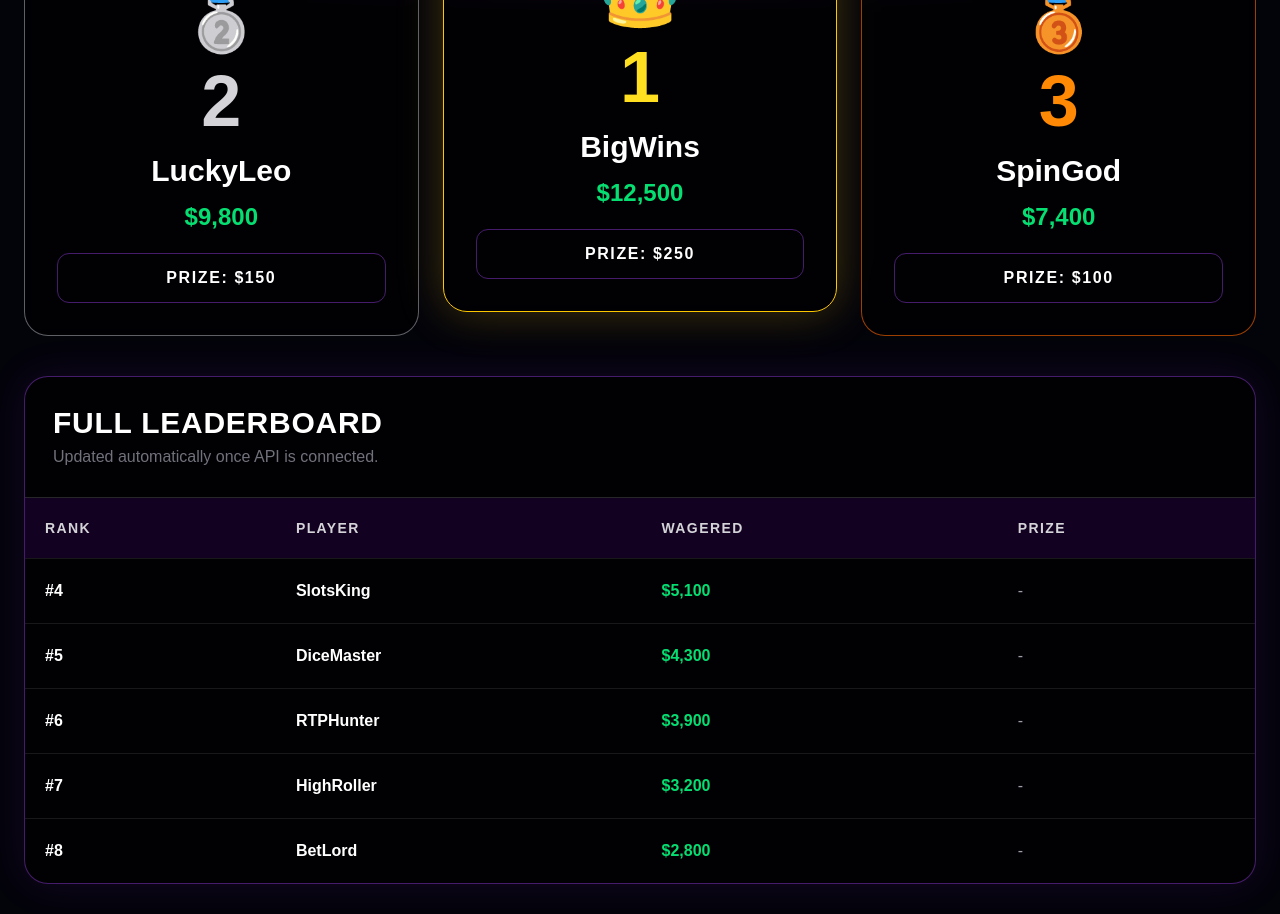
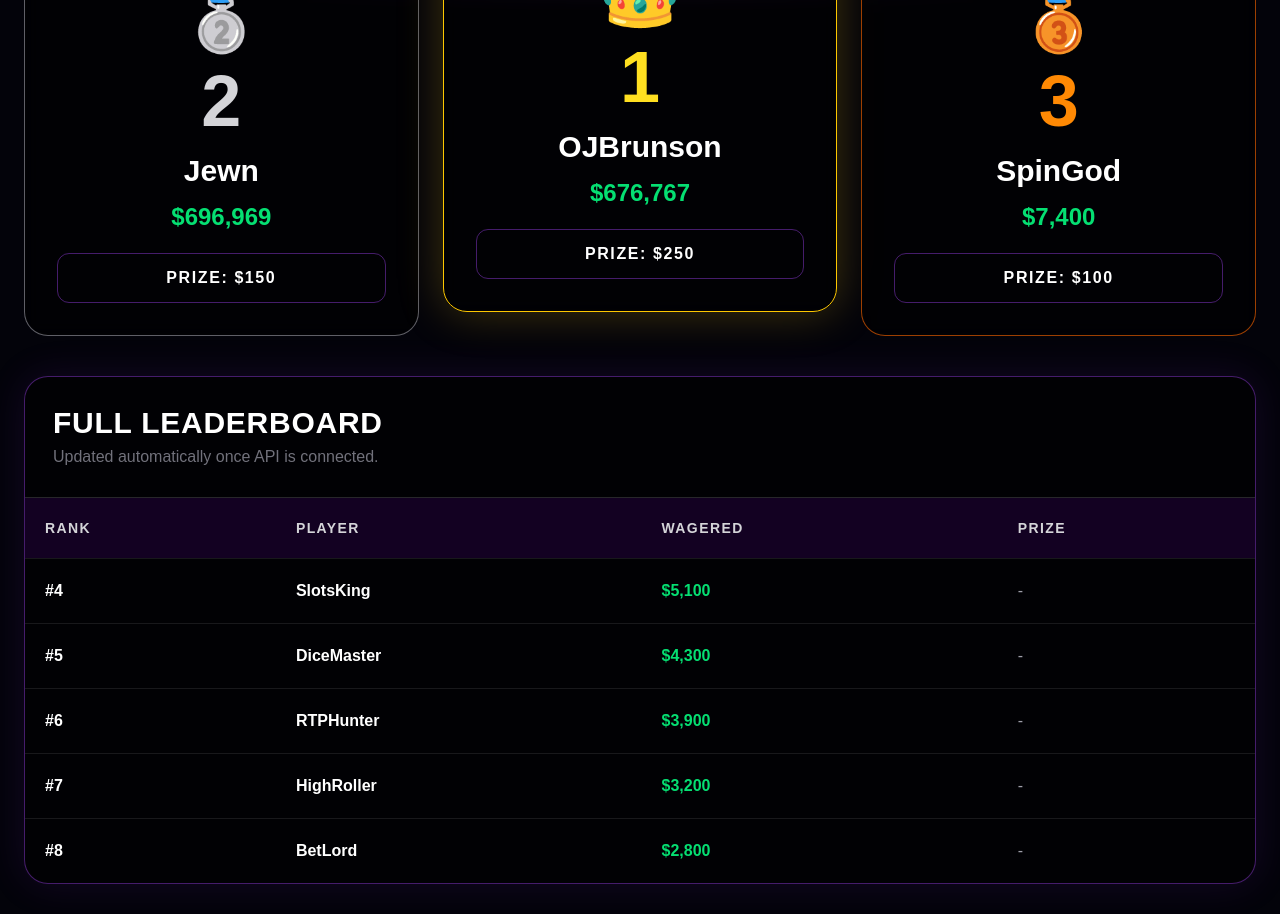
Before and after one commit to zuletalb-ship-it/leaderboard-site, a Next.js app: page / in a window 1280 px wide. Shown: the part 800-1714 px from the top of the page. Built offline with nearby package versions, Linux system fonts and the light colour scheme.

Commit message:
describe changes

```diff
--- a/app/page.tsx
+++ b/app/page.tsx
@@ -5,8 +5,8 @@ import { Crown, Trophy, Timer, Zap } from "lucide-react";
 
 export default function Home() {
   const players = [
-    { rank: 1, name: "BigWins", wagered: 12500, prize: "$250" },
-    { rank: 2, name: "LuckyLeo", wagered: 9800, prize: "$150" },
+    { rank: 1, name: "OJBrunson", wagered: 676767, prize: "$250" },
+    { rank: 2, name: "Jewn", wagered: 696969, prize: "$150" },
     { rank: 3, name: "SpinGod", wagered: 7400, prize: "$100" },
     { rank: 4, name: "SlotsKing", wagered: 5100, prize: "-" },
     { rank: 5, name: "DiceMaster", wagered: 4300, prize: "-" },
```
